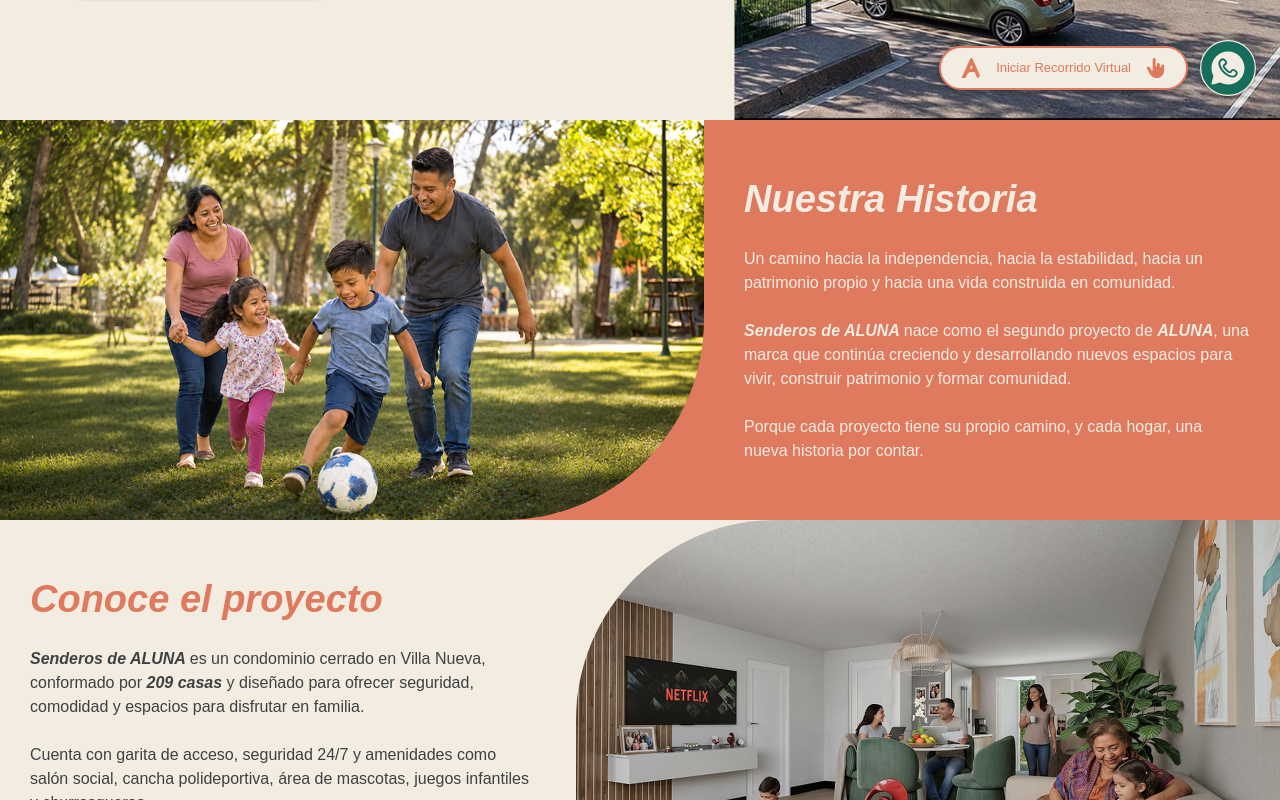
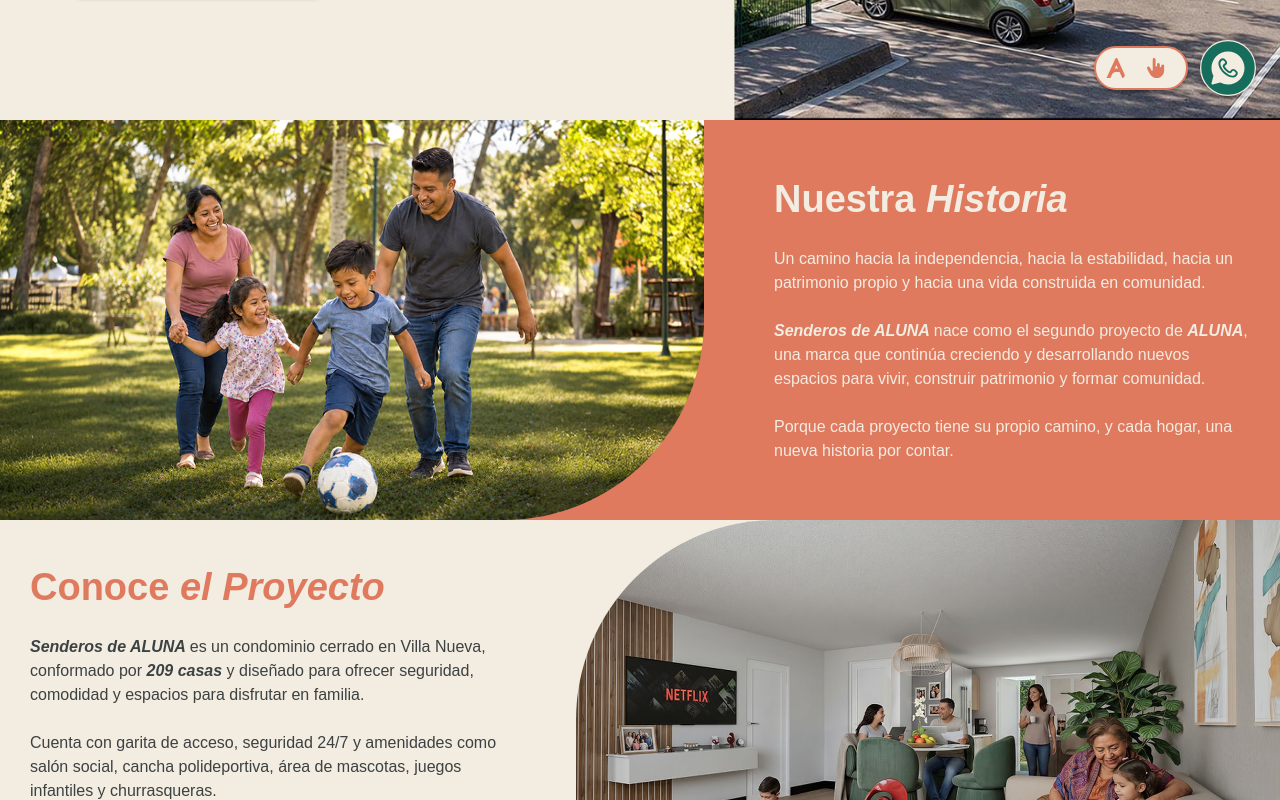
Before and after one commit to xperiencegroup/senderos-de-aluna-one-pager, a React (Vite) app: page / in a window 1280 px wide. Shown: the part 680-1480 px from the top of the page. Built offline with nearby package versions, Linux system fonts and the light colour scheme.

Commit message:
style: sección MR2 >1440px

```diff
--- a/src/components/floating-actions.tsx
+++ b/src/components/floating-actions.tsx
@@ -1,9 +1,17 @@
+import type { CSSProperties } from "react";
 import FillButton from "@/components/fill-button";
 
 // icons
 import AlunaIcon from "@/assets/icons/components/aluna-icon";
 import ClickIcon from "@/assets/icons/components/click-icon";
 import whatsappIcon from "@/assets/icons/footer/whatsapp-button.svg";
+
+/*
+ * Botón compacto con relleno circular en hover:
+ * - Bloque de la "A" = 40×40 (pl 20 − 10 de margen negativo + 20 de ícono + pr 10).
+ * - Botón interno = 90 px → --icon-area 50 deja el relleno en 40 px (círculo).
+ */
+const circleFill = { "--icon-area": "50px" } as CSSProperties;
 
 export default function FloatingActions() {
   return (
@@ -16,15 +24,14 @@ export default function FloatingActions() {
       <FillButton
         href="#xperiencia"
         Icon={ClickIcon}
-        gap={15}
+        gap={20}
+        style={circleFill}
         aria-label="Iniciar Recorrido Virtual"
       >
-        <span className="flex items-center justify-center gap-[15px]">
-          <AlunaIcon className="size-[20px] shrink-0" aria-hidden="true" />
-          <span className="hidden md:inline whitespace-nowrap">
-            Iniciar Recorrido Virtual
-          </span>
-        </span>
+        <AlunaIcon
+          className="block size-[20px] -ml-[10px] shrink-0"
+          aria-hidden="true"
+        />
       </FillButton>
 
       {/* WhatsApp */}
--- a/src/index.css
+++ b/src/index.css
@@ -71,19 +71,19 @@ img {
 
 @layer components {
   .button {
-    @apply text-[13px];
+    @apply text-[13px] min-[1440px]:text-[14px] min-[1920px]:text-[15px];
   }
 
   .hero {
-    @apply text-[48px] leading-[120%];
+    @apply text-[48px] leading-[120%] min-[1440px]:text-[56px] min-[1920px]:text-[64px];
   }
 
   .hero-2 {
-    @apply text-[38px] leading-[120%];
+    @apply text-[38px] leading-[120%] min-[1440px]:text-[44px] min-[1920px]:text-[52px];
   }
 
   .subtitle {
-    @apply text-[20px];
+    @apply text-[20px] min-[1440px]:text-[22px] min-[1920px]:text-[24px];
   }
 
   .subtitle-caps {
@@ -91,7 +91,7 @@ img {
   }
 
   .regular {
-    @apply text-[16px];
+    @apply text-[16px] min-[1440px]:text-[18px] min-[1920px]:text-[20px];
   }
 
   .modelo-title {
--- a/src/pages/home/components/about-us.tsx
+++ b/src/pages/home/components/about-us.tsx
@@ -1,5 +1,9 @@
 import nuestraHistoriaImage from "@/assets/images/nuestra-historia.jpg";
 import conoceProyectoImage from "@/assets/images/conoce-proyecto.jpg";
+
+// Bloque de texto: centrado en su columna, texto alineado a la izquierda
+const textBlock =
+  "flex flex-col gap-[24px] w-full max-w-[528px] min-[1440px]:max-w-[620px] min-[1920px]:max-w-[700px] text-left";
 
 export default function AboutUs() {
   return (
@@ -13,35 +17,40 @@ export default function AboutUs() {
             className="absolute inset-0 w-full h-full object-cover"
           />
         </div>
-        <div className="flex flex-col justify-center gap-[24px] w-full min-h-[50svh] py-[34px] pr-[30px]">
-          <h2 className="hero-2 font-bold italic text-beige">
-            Nuestra Historia
+        <div className="flex flex-col justify-center items-center w-full min-h-[50svh] py-[34px] px-[30px]">
+          <div className={textBlock}>
+            <h2 className="hero-2 text-beige">
+              <span className="font-semibold">Nuestra</span>{" "}
+              <span className="font-bold italic">Historia</span>
             </h2>
-          <p className="w-full max-w-[528px] text-beige">
+            <p className="regular text-beige">
               Un camino hacia la independencia, hacia la estabilidad, hacia un
               patrimonio propio y hacia una vida construida en comunidad.
-            <br /> <br />
+              <br />
+              <br />
               <span className="font-semibold italic">Senderos de ALUNA </span>
               nace como el segundo proyecto de{" "}
-            <span className="font-semibold italic">ALUNA</span>, una marca que
-            continúa creciendo y desarrollando nuevos espacios para vivir,
-            construir patrimonio y formar comunidad.
+              <span className="font-semibold italic">ALUNA</span>, una marca
+              que continúa creciendo y desarrollando nuevos espacios para
+              vivir, construir patrimonio y formar comunidad.
               <br />
               <br />
-            Porque cada proyecto tiene su propio camino, y cada hogar, una nueva
-            historia por contar.
+              Porque cada proyecto tiene su propio camino, y cada hogar, una
+              nueva historia por contar.
             </p>
+          </div>
         </div>
       </div>
 
       {/* conoce el proyecto */}
       <div className="flex gap-[40px] bg-beige">
-        <div className="flex flex-col justify-center items-end w-full min-h-[50svh] py-[34px] pl-[30px]">
-          <div className="flex flex-col gap-[24px]">
-            <h2 className="hero-2 text-left font-bold italic text-impulso">
-              Conoce el proyecto
+        <div className="flex flex-col justify-center items-center w-full min-h-[50svh] py-[34px] px-[30px]">
+          <div className={textBlock}>
+            <h2 className="hero-2 text-impulso">
+              <span className="font-semibold">Conoce</span>{" "}
+              <span className="font-bold italic">el Proyecto</span>
             </h2>
-            <p className="w-full max-w-[528px] text-origen">
+            <p className="regular text-origen">
               <span className="font-semibold italic">Senderos de ALUNA </span>
               es un condominio cerrado en Villa Nueva, conformado por{" "}
               <span className="font-semibold italic">209 casas </span>
@@ -66,7 +75,7 @@ export default function AboutUs() {
         <div className="relative shrink-0 w-full min-h-[50svh] max-xl:max-w-[712px] max-w-[55vw] rounded-tl-[200px] overflow-hidden">
           <img
             src={conoceProyectoImage}
-            alt="Familia jugando futbol"
+            alt="Sala de una casa en Senderos de Aluna"
             className="absolute inset-0 w-full h-full object-cover"
           />
         </div>
--- a/src/pages/home/components/amenidades.tsx
+++ b/src/pages/home/components/amenidades.tsx
@@ -72,17 +72,17 @@ export default function Amenidades() {
 
   return (
     <div id="amenidades" className="flex bg-beige">
-      <div className="flex flex-col justify-center items-end w-full min-h-[100svh] py-[34px] pl-[30px]">
-        <div className="flex flex-col gap-[30px] text-left bg-beige pr-[42px]">
+      <div className="flex flex-col justify-center items-center w-full min-h-[100svh] py-[34px] px-[30px]">
+        <div className="flex flex-col gap-[30px] text-left bg-beige">
           <h2 className="hero font-bold text-proposito">Amenidades</h2>
 
-          <p className="regular w-full max-w-[347px] text-origen">
+          <p className="regular w-full max-w-[347px] min-[1440px]:max-w-[420px] text-origen">
             Espacios pensados para que tu familia crezca, conviva y disfrute
             cada día.
           </p>
 
           {/* Botones */}
-          <ul className="flex flex-col w-full max-w-[300px] gap-[27px]">
+          <ul className="flex flex-col w-full max-w-[300px] min-[1440px]:max-w-[340px] gap-[27px]">
             {amenidades.map((amenidad) => (
               <li key={amenidad.id}>
                 <PillButton
--- a/src/pages/home/components/cotiza-tu-casa.tsx
+++ b/src/pages/home/components/cotiza-tu-casa.tsx
@@ -15,8 +15,8 @@ export default function CotizaTuCasa() {
 
       {/* conoce el proyecto */}
       <div className="flex gap-[80px] bg-beige">
-        <div className="flex flex-col justify-center items-end w-full min-h-svh py-[34px] pl-[30px]">
-          <div className="flex flex-col justify-between w-full max-w-[620px] h-full max-h-[660px] pt-[24px] bg-beige">
+        <div className="flex flex-col justify-center items-center w-full min-h-svh py-[34px] px-[30px]">
+          <div className="flex flex-col justify-between w-full max-w-[620px] min-[1440px]:max-w-[700px] h-full max-h-[660px] pt-[24px] bg-beige">
             {/* title */}
             <h2 className="hero-2 text-center text-impulso">
               <span className="font-semibold">Cotiza</span>{" "}
--- a/src/pages/home/components/hero.tsx
+++ b/src/pages/home/components/hero.tsx
@@ -16,7 +16,7 @@ export default function Hero() {
       />
 
       {/* Forma: ancho fijo, alto siempre 100% */}
-      <div className="absolute inset-y-0 left-0 top-0 z-10 w-[927px] max-w-full">
+      <div className="absolute inset-y-0 left-0 top-0 z-10 w-[927px] min-[1440px]:w-[max(927px,60vw)] max-w-full">
         <img
           src={formaAluna}
           alt=""
@@ -34,7 +34,7 @@ export default function Hero() {
         />
 
         <div className="flex flex-col gap-[30px]">
-          <h1 className="hero">
+          <h1 className="hero min-[1440px]:text-[52px] min-[1920px]:text-[58px]">
             <span className="text-proposito font-semibold">El camino</span>
             <br />
             <span className="text-impulso font-bold italic">
--- a/src/pages/home/components/plano-conjunto.tsx
+++ b/src/pages/home/components/plano-conjunto.tsx
@@ -26,7 +26,7 @@ export default function PlanoConjunto() {
 
         <div className="flex flex-col relative h-[270px] justify-center items-center gap-[24px]">
           <p className="hero-2 text-center text-beige uppercase">
-            <span className="font-semibold">Registrate y conoce</span>
+            <span className="font-semibold">Regístrate y conoce</span>
             <br />
             <span className="font-bold italic">
               los detalles del plano de conjunto
```
Also changed, not shown: src/pages/home/components/fha.tsx (+4 -4 lines), src/pages/home/components/ubicacion.tsx (+15 -8 lines). Lines whose indentation alone changed are shown as unchanged.
